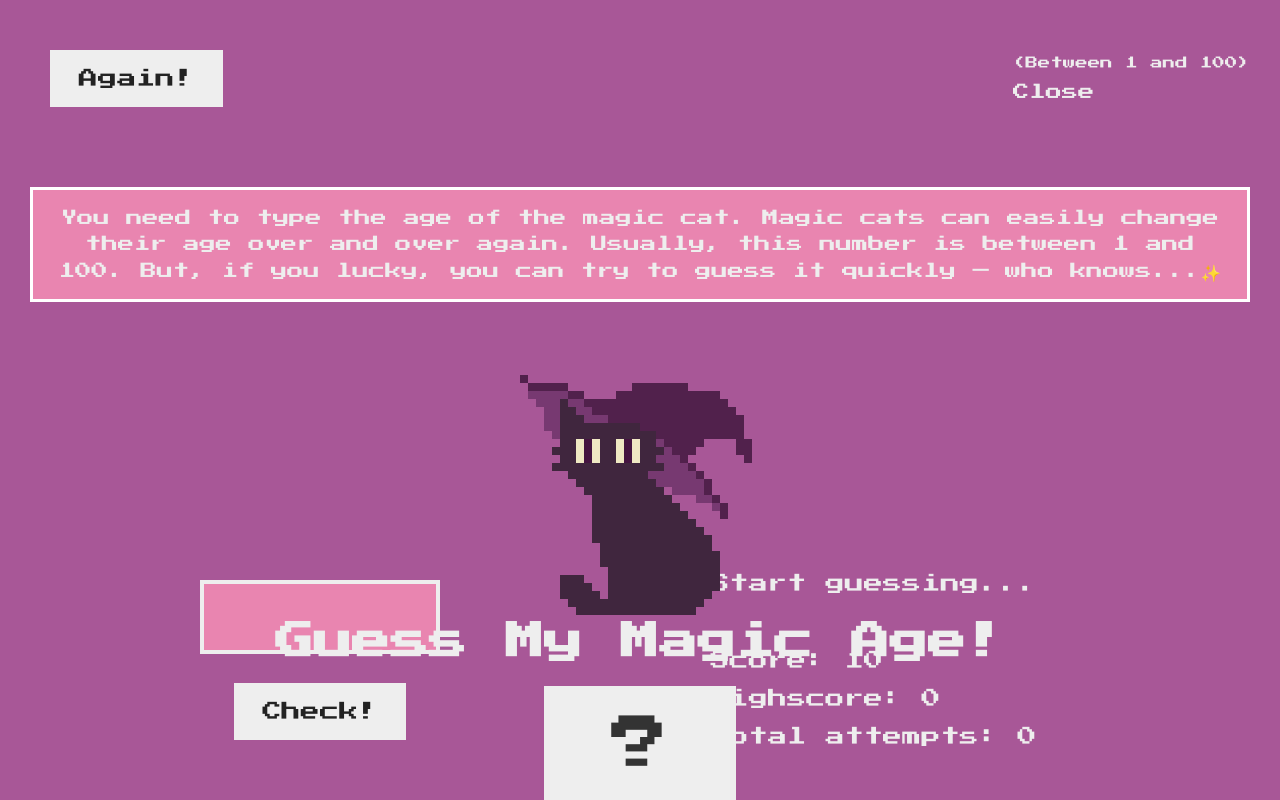
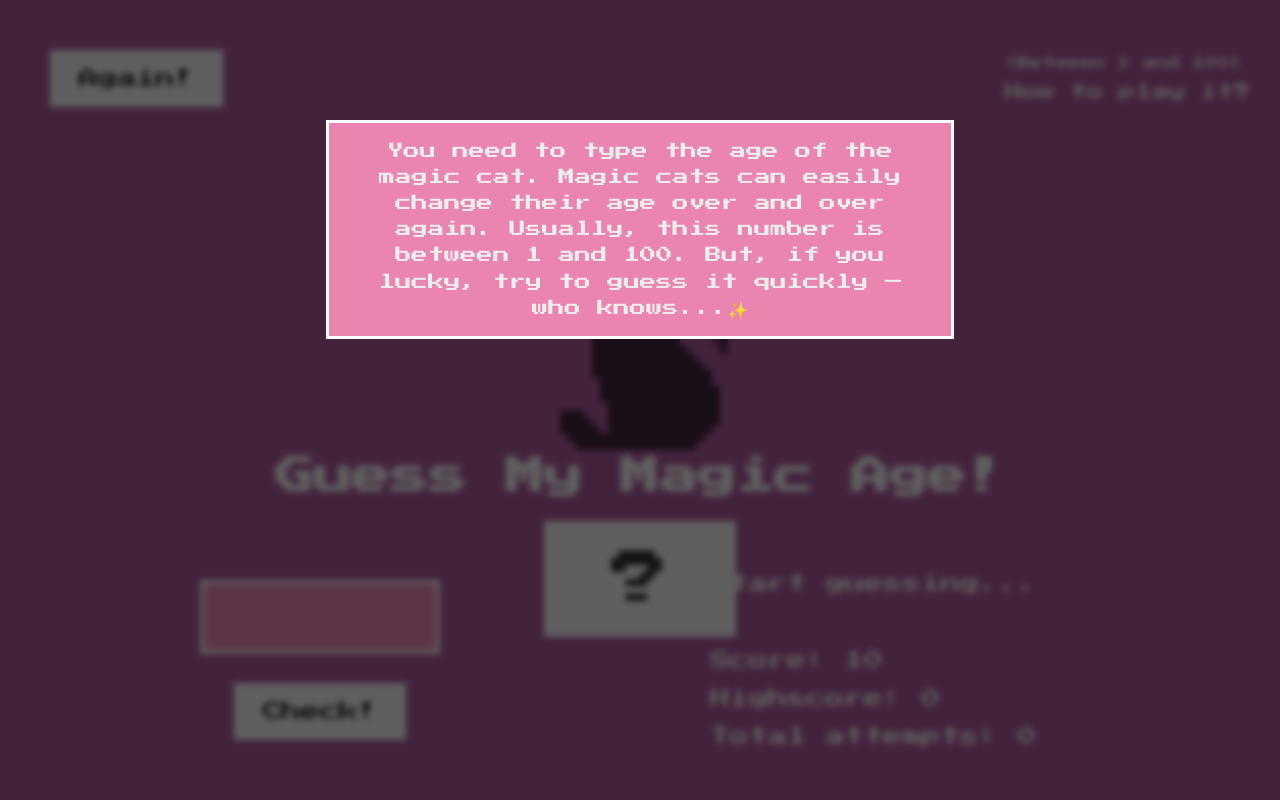
Before and after one commit to fojogrimmo/javascript-game, a plain HTML site: page index.html in a window 1280 px wide. Both pictures are taken after a click on the element "How to play it?". Shown: the top 800 px of the page. Drawn offline with Linux system fonts and the light colour scheme.

Commit message:
Add modal help info & change styles

```diff
--- a/css/style.css
+++ b/css/style.css
@@ -109,13 +109,6 @@ main {
   flex-wrap: wrap;
   flex-direction: column;
 }
-.header__aside {
-  display: flex;
-  align-content: flex-end;
-  justify-content: center;
-  flex-wrap: wrap;
-  flex-direction: column;
-}
 
 .header__instruction {
   font-size: 1.7rem;
@@ -127,16 +120,32 @@ main {
   color: #ccc;
 }
 
+.overlay {
+  position: fixed;
+  width: 100%;
+  height: 100%;
+  top: 0;
+  left: 0;
+  right: 0;
+  bottom: 0;
+  background-color: rgba(0, 0, 0, 0.6);
+  backdrop-filter: blur(3px);
+  z-index: 5;
+}
 .header__info {
+  position: fixed;
   font-size: 1.7rem;
   line-height: 160%;
-  width: 100%;
-  margin-top: 50px;
-  margin-right: 13px;
+  width: 49%;
+  top: 15%;
+  left: 0;
+  right: 0;
+  margin: 0 auto;
   text-align: center;
   padding: 15px 20px;
   border: 3px solid #fff;
   background-color: #e985b0;
+  z-index: 10;
 }
 
 .button__again {
@@ -188,7 +197,13 @@ main {
 }
 
 .footer__copyright a {
-  color: #ffc4df;
+  color: #fff;
   font-size: medium;
   text-decoration: none;
+  transition: 0.3s;
 }
+
+.footer__copyright a:hover {
+  transition: 0.3s;
+  color: #ffc4df;
+}
--- a/index.html
+++ b/index.html
@@ -19,18 +19,17 @@
             <button class="btn button__again">Again!</button>
             <div class="header__help">
               <p class="header__between">(Between 1 and 100)</p>
-              <p class="header__instruction btn-open">How to play it?</p>
+              <p class="header__instruction open">How to play it?</p>
             </div>
-            <aside class="header__aside">
-              <div class="header__about">
-                <p class="header__info hidden">
-                  You need to type the age of the magic cat. Magic cats can
-                  easily change their age over and over again. Usually, this
-                  number is between 1 and 100. But, if you lucky, you can try to
-                  guess it quickly — who knows...✨
-                </p>
-              </div>
-            </aside>
+            <div class="header__about hidden">
+              <p class="header__info">
+                You need to type the age of the magic cat. Magic cats can easily
+                change their age over and over again. Usually, this number is
+                between 1 and 100. But, if you lucky, try to guess it quickly —
+                who knows...✨
+              </p>
+            </div>
+            <div class="overlay hidden"></div>
           </div>
 
           <div class="header__initial">
--- a/script.js
+++ b/script.js
@@ -64,16 +64,17 @@ input.addEventListener("keypress", function (press) {
   }
 });
 
-// Close & open instruction
-const btnOpen = document.querySelector(".btn-open");
-const info = document.querySelector(".header__info");
+// Modal info
+const modal = document.querySelector(".header__about");
+const overlay = document.querySelector(".overlay");
+const btnOpenModal = document.querySelector(".header__instruction");
 
-btnOpen.addEventListener("click", function () {
-  if (info.classList.contains("hidden")) {
-    info.classList.remove("hidden");
-    btnOpen.textContent = "Close";
-  } else {
-    info.classList.add("hidden");
-    btnOpen.textContent = "How to play it?";
-  }
+btnOpenModal.addEventListener("click", function () {
+  modal.classList.remove("hidden");
+  overlay.classList.remove("hidden");
 });
+
+overlay.addEventListener("click", function () {
+  modal.classList.add("hidden");
+  overlay.classList.add("hidden");
+});
```
